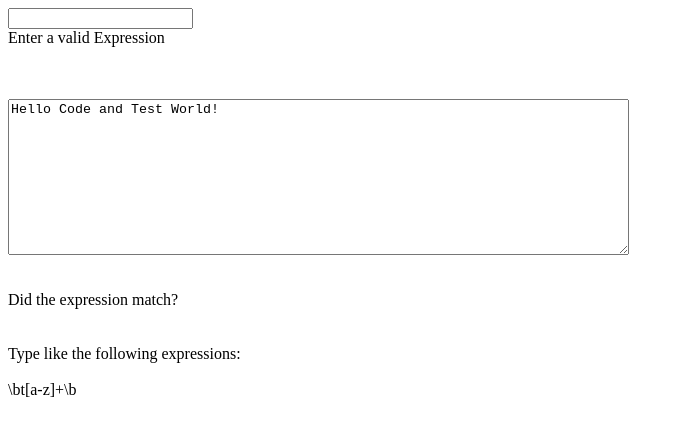
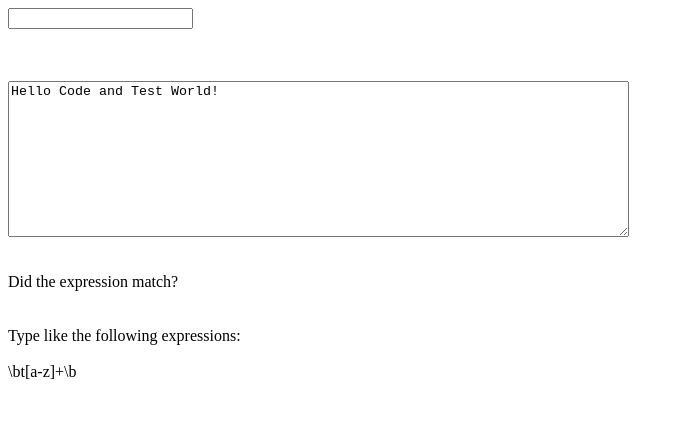
Before and after one commit to Maseeha26/angular-maseeha, an Angular app: page / in a window 1280 px wide. Shown: the top 436 px of the page, without its empty margins (0-684 px from the left). Built offline with nearby package versions, Linux system fonts and the light colour scheme.

Commit message:
3 files modified

```diff
--- a/package.json
+++ b/package.json
@@ -10,7 +10,10 @@
     "@angular/platform-browser": "^8.0.0",
     "@angular/platform-browser-dynamic": "^8.0.0",
     "@angular/router": "^8.0.0",
+    "bootstrap": "^4.4.1",
     "core-js": "2",
+    "jquery": "1.9.1 - 3",
+    "popper.js": "^1.16.0",
     "rxjs": "^6.5.2",
     "zone.js": "^0.9.1"
   },
--- a/src/app/regex-input/regex-input.component.css
+++ b/src/app/regex-input/regex-input.component.css
@@ -0,0 +1,5 @@
+.danger-class {
+  color: red;
+  font-size: 12px;
+  font-family: 'Lucida Sans', 'Lucida Sans Regular', 'Lucida Grande', 'Lucida Sans Unicode', Geneva, Verdana, sans-serif
+}
--- a/src/app/regex-input/regex-input.component.html
+++ b/src/app/regex-input/regex-input.component.html
@@ -1,7 +1,6 @@
 <form [formGroup]="regexForm" (ngSubmit)="onSubmit()">
 <input type="text" formControlName="regexValue" (keyup)="sendRegexString($event.target.value)" pattern />
-<div>Enter a valid Expression</div>
- <div *ngIf="!regexForm.controls['regexValue'].valid && regexForm.controls['regexValue'].touched">
+ <div class="danger-class" *ngIf="!regexForm.controls['regexValue'].valid && regexForm.controls['regexValue'].touched">
         Enter a valid Expression
       </div>
 </form>
```
